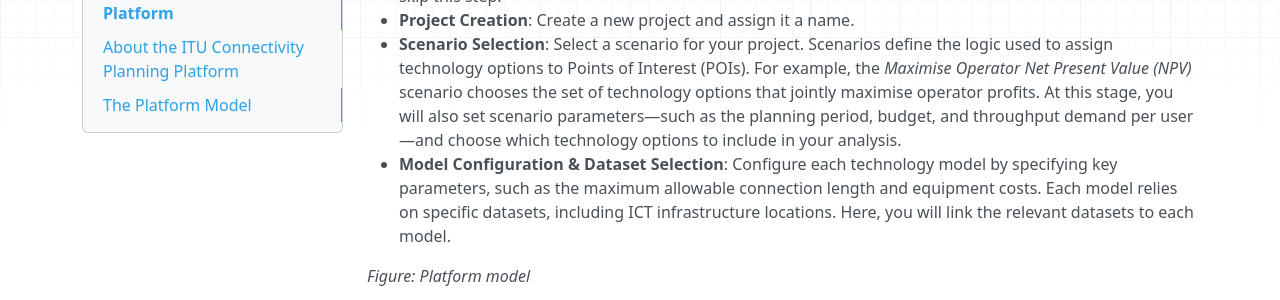
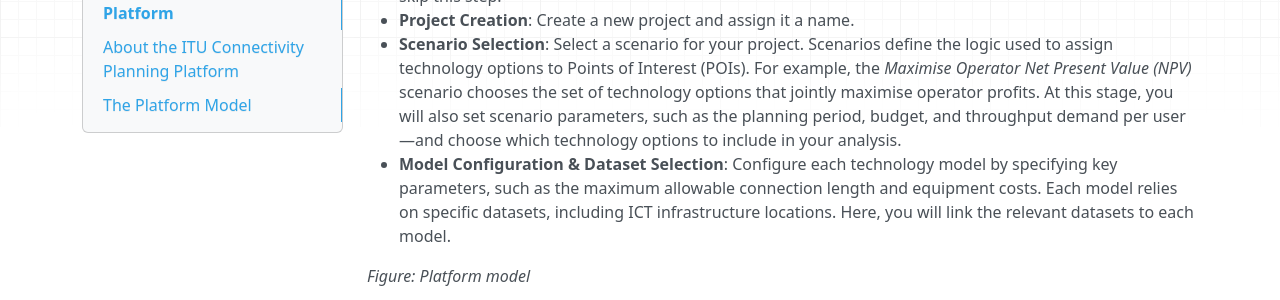
Before and after one commit to FNS-Division/cpp-user-guide, an MkDocs documentation site: the page built from docs/index.md, in a window 1280 px wide and 900 px high, scrolled down 451 px. Shown: the part 179-479 px from the top of the window. Built offline with MkDocs 1.6.1, drawn with Linux system fonts in a browser that asks for light colours; nearby versions of some CDN libraries.

```diff
--- a/docs/index.md
+++ b/docs/index.md
@@ -10,7 +10,7 @@ The platform evaluates the costs of each solution and provides a deployment plan
 
 - **Dataset Upload**: Begin by uploading your datasets to the platform. The data will be processed and cleaned to ensure it is ready for analysis. If you have previously uploaded the required datasets, you may skip this step.
 - **Project Creation**: Create a new project and assign it a name.
-- **Scenario Selection**: Select a scenario for your project. Scenarios define the logic used to assign technology options to Points of Interest (POIs). For example, the _Maximise Operator Net Present Value (NPV)_ scenario chooses the set of technology options that jointly maximise operator profits. At this stage, you will also set scenario parameters—such as the planning period, budget, and throughput demand per user—and choose which technology options to include in your analysis.
+- **Scenario Selection**: Select a scenario for your project. Scenarios define the logic used to assign technology options to Points of Interest (POIs). For example, the _Maximise Operator Net Present Value (NPV)_ scenario chooses the set of technology options that jointly maximise operator profits. At this stage, you will also set scenario parameters, such as the planning period, budget, and throughput demand per user—and choose which technology options to include in your analysis.
 - **Model Configuration & Dataset Selection**: Configure each technology model by specifying key parameters, such as the maximum allowable connection length and equipment costs. Each model relies on specific datasets, including ICT infrastructure locations. Here, you will link the relevant datasets to each model.
 
 _Figure: Platform model_
```
Also changed, not shown: docs/models.md (+4 -4 lines), 3 other files.
